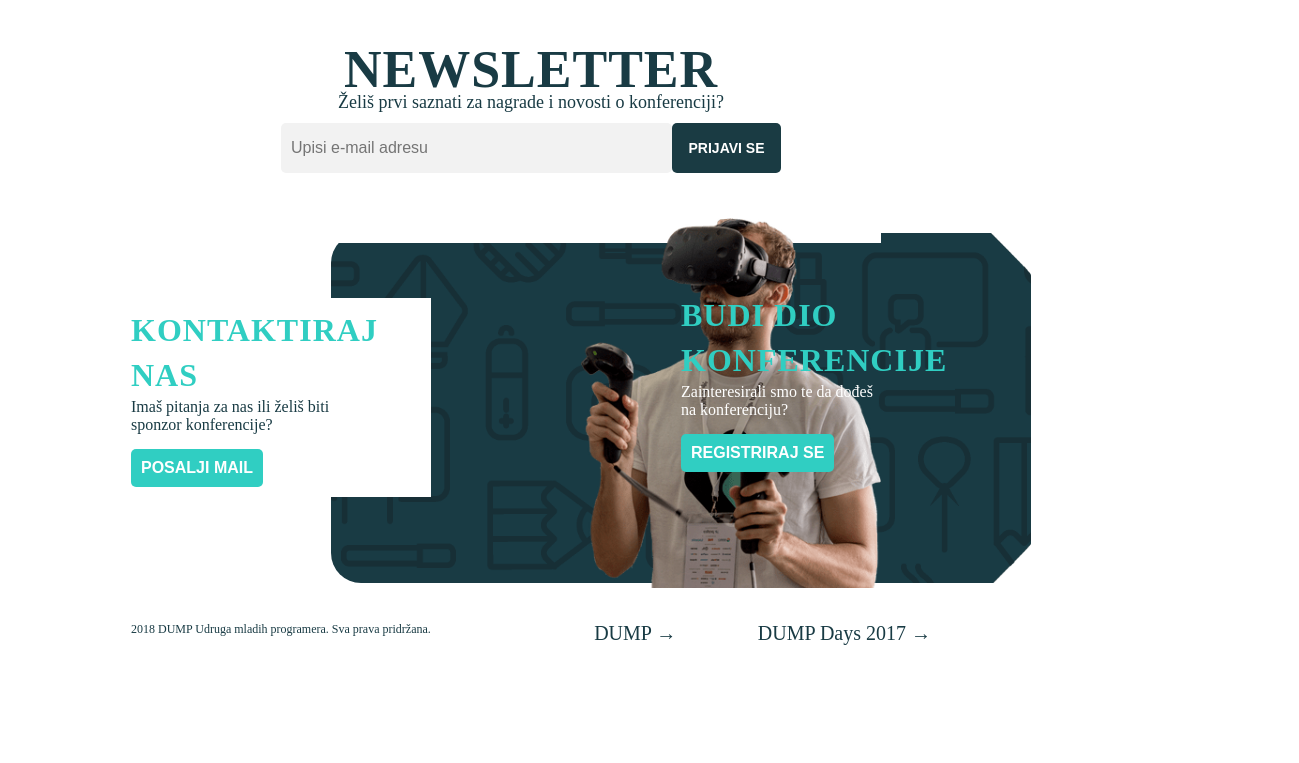
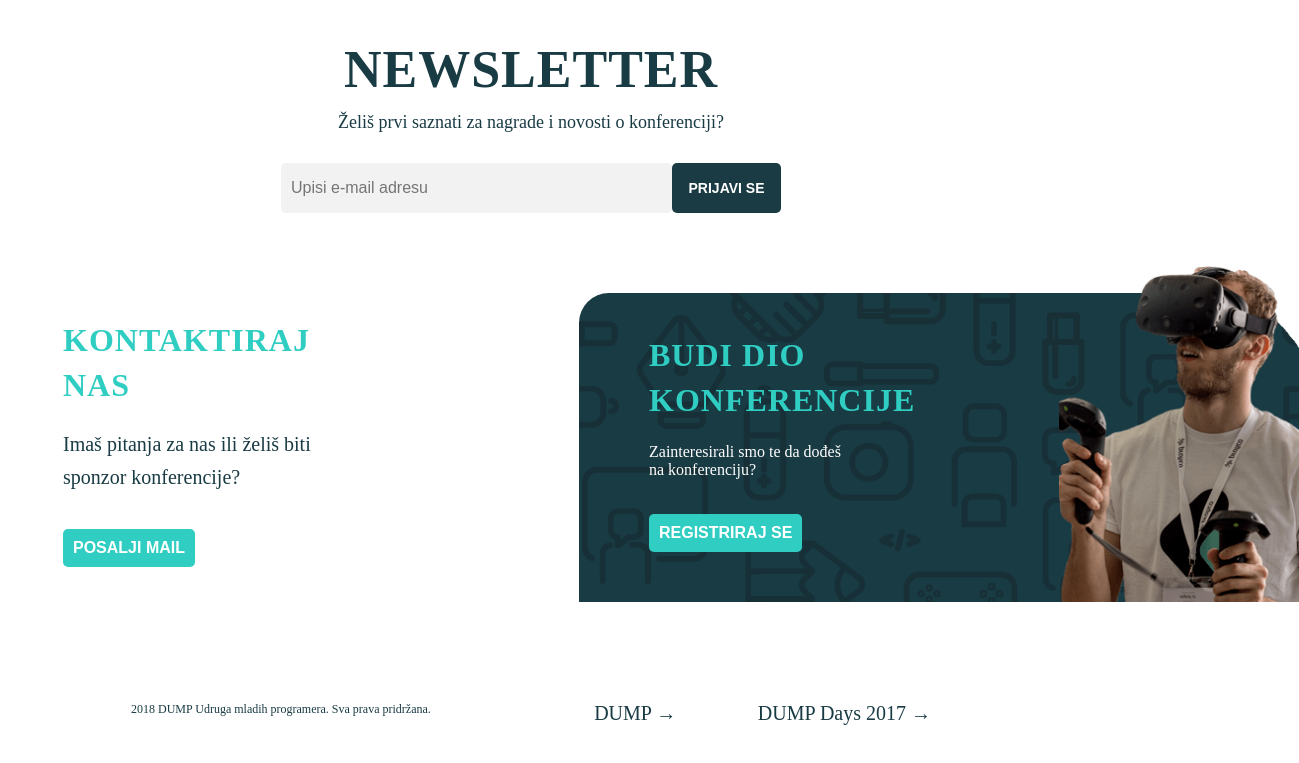
Before and after one commit to VLasic2001/UiDev-Homework09-DumpDays, a plain HTML site: page index.html in a window 1536 px wide. Shown: the part 10890-11653 px from the top of the page, without its empty margins (237-1536 px from the left). Before the commit the page ends 11585 px from the top, so only its background shows below. Drawn offline with Linux system fonts and the light colour scheme; a web font is replaced by a local one.

Commit message:
Small fixes

```diff
--- a/assets/styles/style.css
+++ b/assets/styles/style.css
@@ -179,6 +179,7 @@ body {
     flex-direction: column;
     align-items: center;
     margin-top: 50px;
+    overflow: hidden;
 }
 
 .sponsors__general {
@@ -297,14 +298,14 @@ body {
     margin-top: 50px;
     background-color: white;
     width: 320px;
-    padding-bottom: 70px;
+    z-index: -1;
 }
 
 .newsletter__body {
     width: 240px;
     text-align: center;
     font-weight: 300;
-    margin-top: 0;
+    margin: 20px 0;
 }
 
 .newsletter__apply {
@@ -338,13 +339,17 @@ body {
     flex-direction: column;
     align-items: center;
     padding-bottom: 20px;
+    overflow: hidden;
 }
 
 .swap__container {
-    display:flex;
+    display: flex;
     flex-direction: column;
     align-items: center;
     padding-bottom: 20px;
+    position: relative;
+    overflow: hidden;
+    padding-top: 70px;
 }
 
 .footer__vr-guy {
@@ -352,8 +357,8 @@ body {
     height: 305px;
     position: absolute;
     z-index: 1;
-    margin-top: -35px;
-    margin-left: 60px;
+    top: 35px;
+    right: -55px;
     object-fit: cover;
 }
 
@@ -361,8 +366,8 @@ body {
     background-image: url(../images/visual--holder.png);
     background-position: center;
     background-size: 600px;
-    height: 450px;
-    width: 300px;
+    height: 270px;
+    width: 100%;
     margin-top: 0px;
     margin-left: 0px;
     position: absolute;
@@ -399,6 +404,7 @@ body {
     width: 240px;
     background-color: white;
     padding: 10px 40px;
+    margin-top: 100px;
 }
 
 footer {
@@ -589,14 +595,14 @@ footer {
     .footer__pattern {
         height: 350px;
         border-radius: 30px;
-        margin-top: 20px;
+        margin-bottom: -20px;
     }
 
     .footer__vr-guy {
-        margin-right: 150px;
-        margin-left: 0px;
-        margin-top: 10px;
-        height: 370px;
+        right: -20px;
+        height: 390px;
+        top: 3px;
+        width: auto;
     }
 
     .footer__contact {
@@ -621,6 +627,7 @@ footer {
     .swap__container {
         justify-content: space-between;
         width: 1000px;
+        align-self: flex-end;
     }
 
     .footer__pattern {
@@ -654,6 +661,18 @@ footer {
         width: 800px;
         display: flex;
         justify-content: space-between;
+    }
+
+    .footer__register {
+        margin-right: 250px;
+    }
+
+    .register__body{
+        margin: 20px 0;
+    }
+
+    .footer__vr-guy{
+        right: -60px;
     }
 }
 
@@ -817,14 +836,34 @@ footer {
         width: 1100px;
     }
 
+    .swap__container{
+        width: 100%;
+    }
+
     .footer__pattern {
-        padding: 0 100px;
-        margin-left: 250px;
+        width: 720px;
+    }
+
+    .register__body{
+        margin-right: 200px;
     }
 
     .footer__vr-guy {
         width: 300px;
-        margin-left: 250px;
+        margin-left: 200px;
+    }
+
+    .footer__contact{
+        align-self: flex-start;
+        margin-left: 200px;
+        margin-top: -25px;
+    }
+
+    .contact__body{
+        line-height: 33px;
+        font-size: 20px;
+        width: 300px;
+        margin: 20px 0;
     }
 
     .newsletter__title {
```
